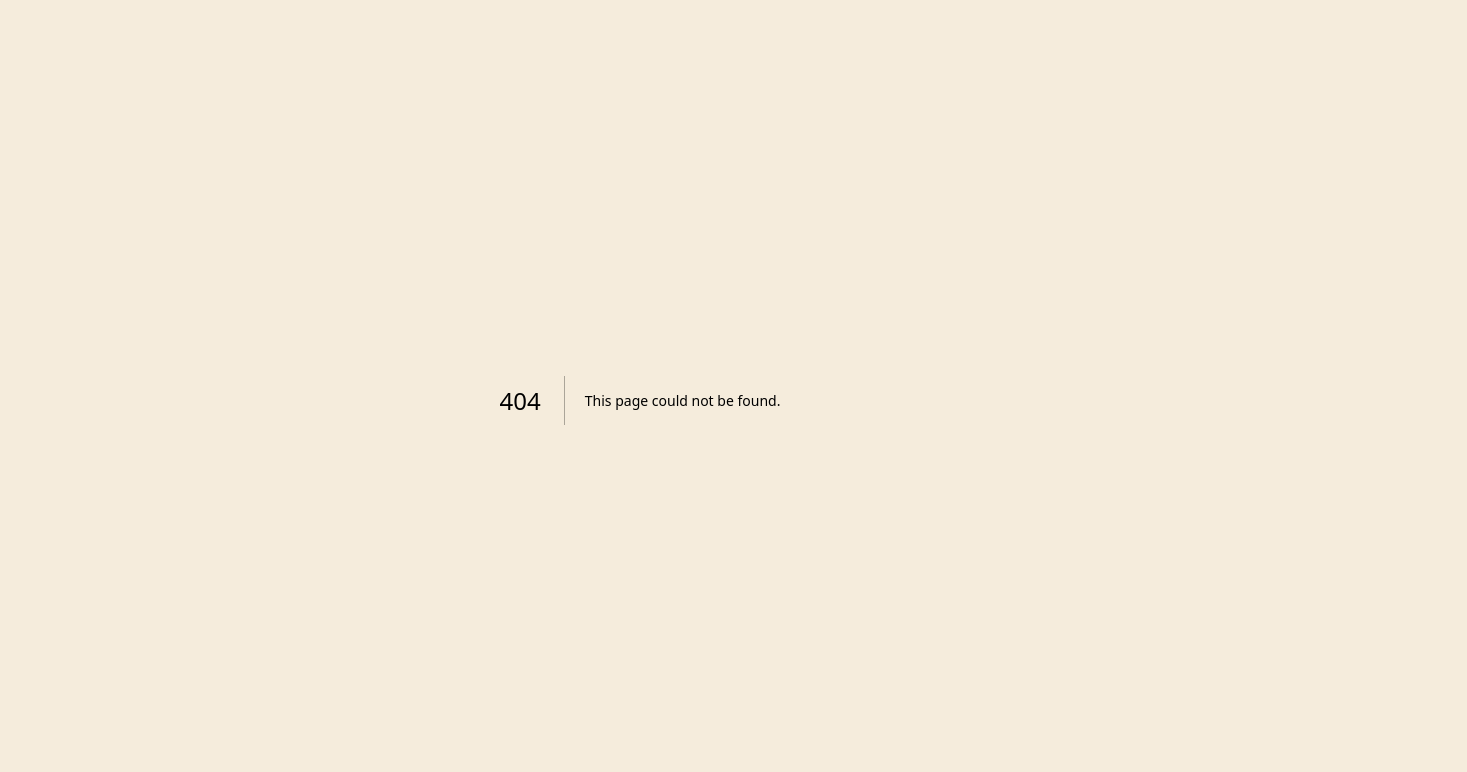
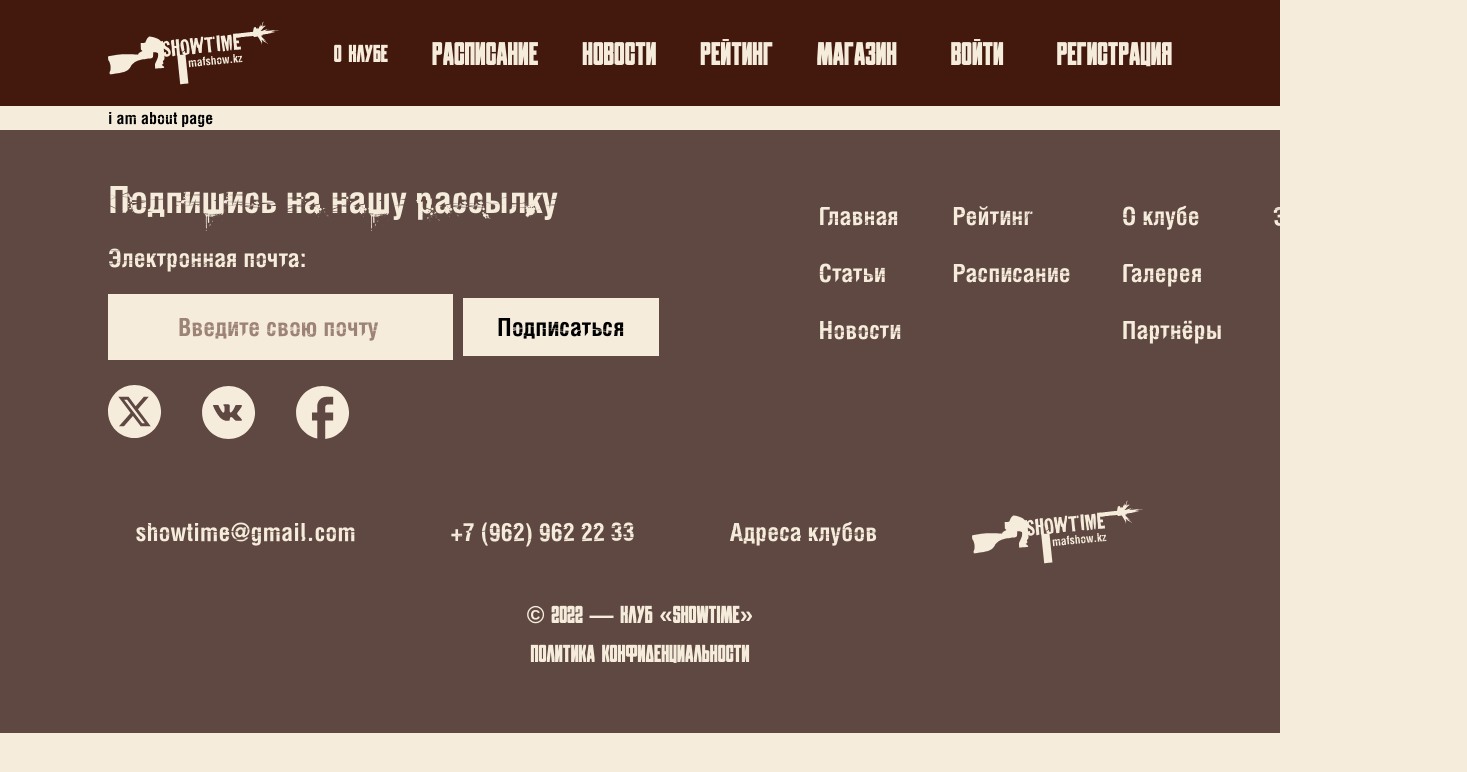
Before and after one commit to Nruzhzhaugash/hackathon_2024, a Next.js app: page /about in a window 1280 px wide. Before the commit this address had no page. Shown: the top 772 px of the page, 1467 px wide, since content can reach past the window. Built offline with nearby package versions, Linux system fonts and the light colour scheme.

Commit message:
About page

```diff
--- /dev/null
+++ b/src/app/about/page.tsx
@@ -0,0 +1,12 @@
+import AboutPage from "@/pages/About/ui/AboutPage";
+import Layout from "@/widgets/Layout/Layout";
+
+export default function About() {
+  return (
+    <Layout type="login">
+      <main className="container">
+        <AboutPage />
+      </main>
+    </Layout>
+  );
+}
--- a/src/entities/Navbar/ui/Navbar.tsx
+++ b/src/entities/Navbar/ui/Navbar.tsx
@@ -6,7 +6,7 @@ export default function Navbar() {
   return (
     <nav className="flex items-center gap-11">
       <Link
-        href=""
+        href="/about"
         className="whitespace-nowrap font-obrazec uppercase font-extrabold text-link text-lg text-[32px]"
       >
         О клубе
--- /dev/null
+++ b/src/pages/About/ui/AboutPage.tsx
@@ -0,0 +1,3 @@
+export default function AboutPage() {
+  return <div>i am about page</div>;
+}
```
